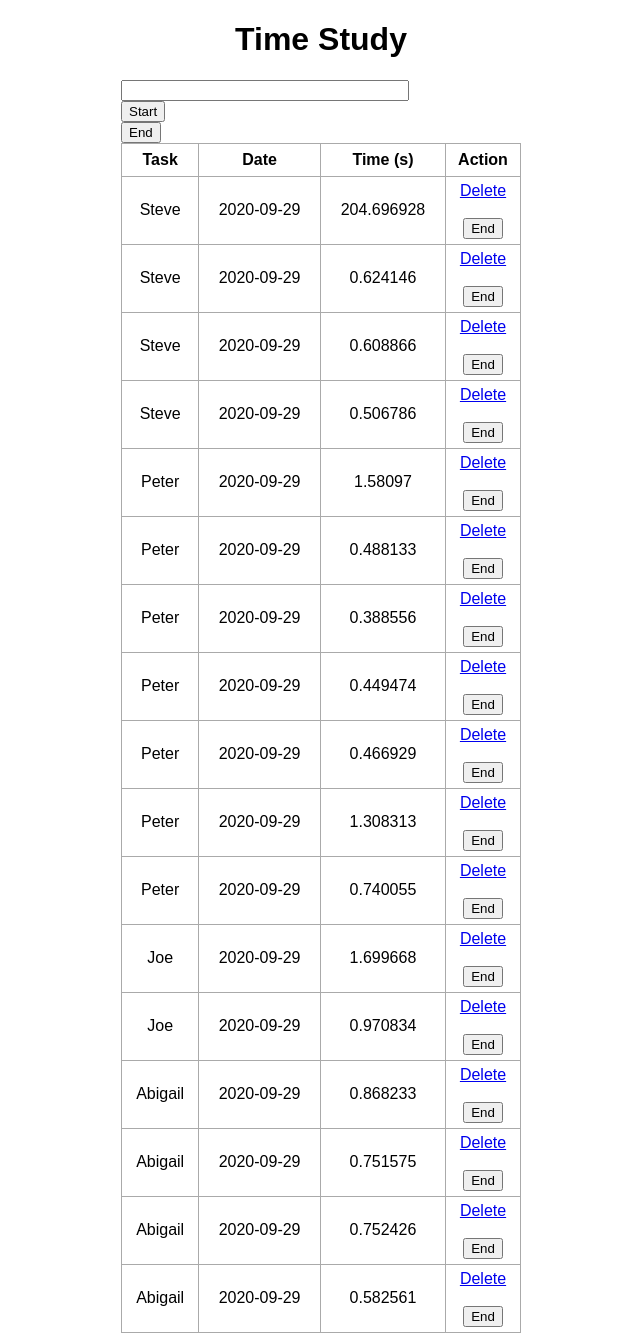
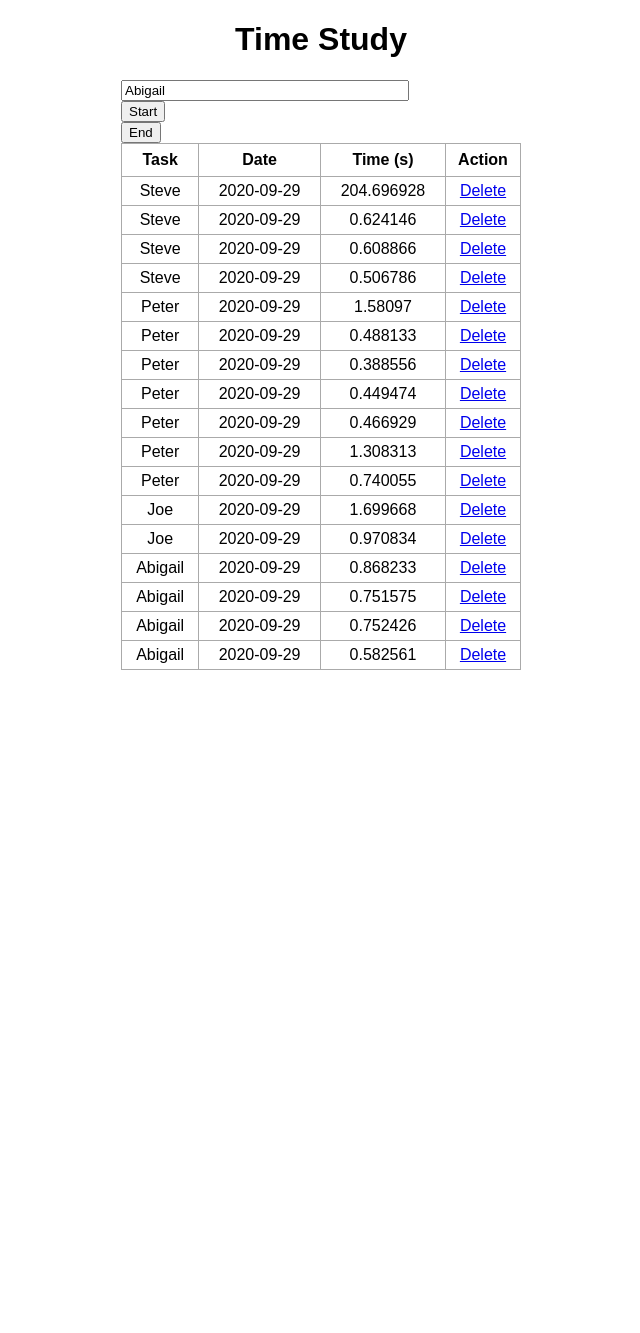
Before and after one commit to matthewconnell/time_study, a Flask app: page / in a window 1280 px wide. Shown: the whole page, without its empty margins (319-959 px from the left). After the commit the page ends 670 px from the top, so only its background shows below. Run offline with Flask 2, Linux system fonts and the light colour scheme; data comes from the database, SQL or seed files in the repository; both versions use the stored data as it was after the commit.

Commit message:
Removed end button from 'Action' column
Made the end button at the top functional

Change entry form so most recent name will stay in the form.

```diff
--- a/app.py
+++ b/app.py
@@ -33,7 +33,8 @@ def index():
 
     else:
         tasks = Task.query.order_by(Task.date_created).all()
-        return render_template('index.html', tasks = tasks)
+        return render_template('index.html',
+                                tasks = tasks)
 
 @app.route('/delete/<int:id>')
 def delete(id):
--- a/templates/index.html
+++ b/templates/index.html
@@ -20,11 +20,11 @@
     {% else %}
 
     <form action="/" method="POST">
-        <input type="text" name="content" id="content">
+        <input type="text" name="content" id="content" value="{{tasks[tasks|length-1].content}}">
         <br>
         <input type="submit" value="Start">
     </form>
-    <form action="/" method="POST">
+    <form action="/end/{{tasks[tasks|length-1].id}}" method="POST">
         <input type="submit" name="end_button" value="End">
     </form>
 
@@ -42,12 +42,6 @@
             <td>{{ task.time_diff }}</td>
             <td>
                 <a href="/delete/{{task.id}}">Delete</a>
-                <br>
-               <!-- <a href="/start/{{task.id}}">Start</a> -->
-                <br>
-                <form action="/end/{{task.id}}" method="POST">
-                    <input type="submit" name="end_button" value="End">
-                </form></a>
             </td>
         </tr>
         {% endfor %}
```
Also changed, not shown: test.db.
